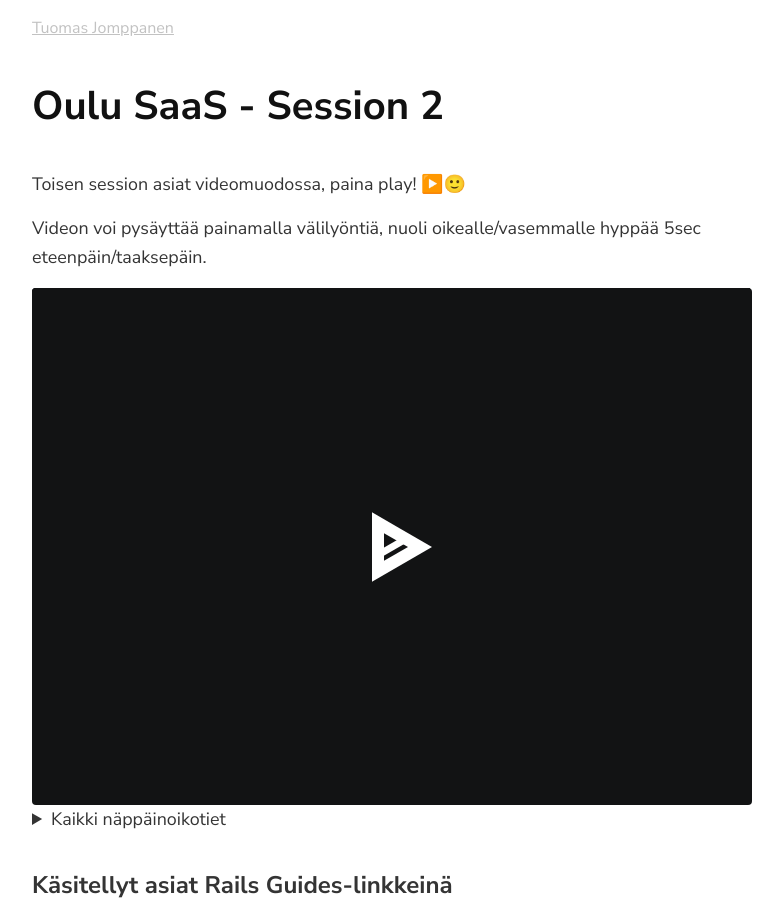
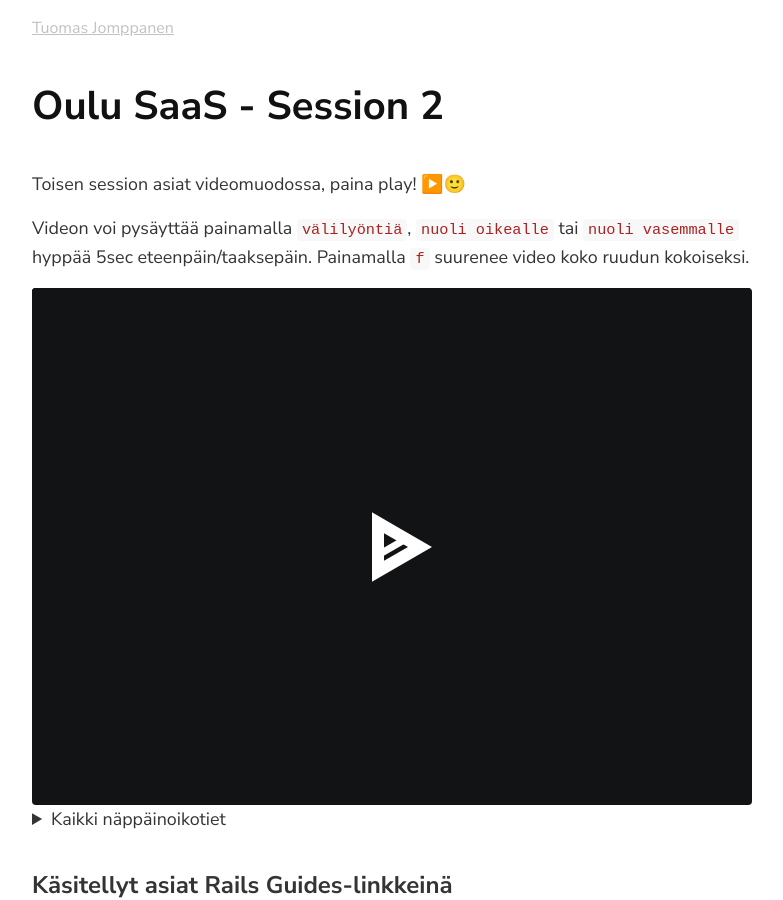
Before and after one commit to tuomasj/tuomasj.github.io, a Jekyll site: the page built from oulu-saas/session2.markdown, in a window 1280 px wide and 900 px high. Shown: the whole window, without its empty margins (248-1031 px from the left). Built offline with Jekyll 4.4.1, drawn with Linux system fonts in a browser that asks for light colours; comment, search, counter and statistics services are not loaded.

Commit message:
better instructions

```diff
--- a/oulu-saas/session2.markdown
+++ b/oulu-saas/session2.markdown
@@ -6,7 +6,7 @@ layout: plain_with_title_asciinema
 
 Toisen session asiat videomuodossa, paina play! ▶️🙂
 
-Videon voi pysäyttää painamalla välilyöntiä, nuoli oikealle/vasemmalle hyppää 5sec eteenpäin/taaksepäin.
+Videon voi pysäyttää painamalla `välilyöntiä`, `nuoli oikealle` tai `nuoli vasemmalle` hyppää 5sec eteenpäin/taaksepäin. Painamalla `f` suurenee video koko ruudun kokoiseksi.
 
 
 <div id="cast1">
```
